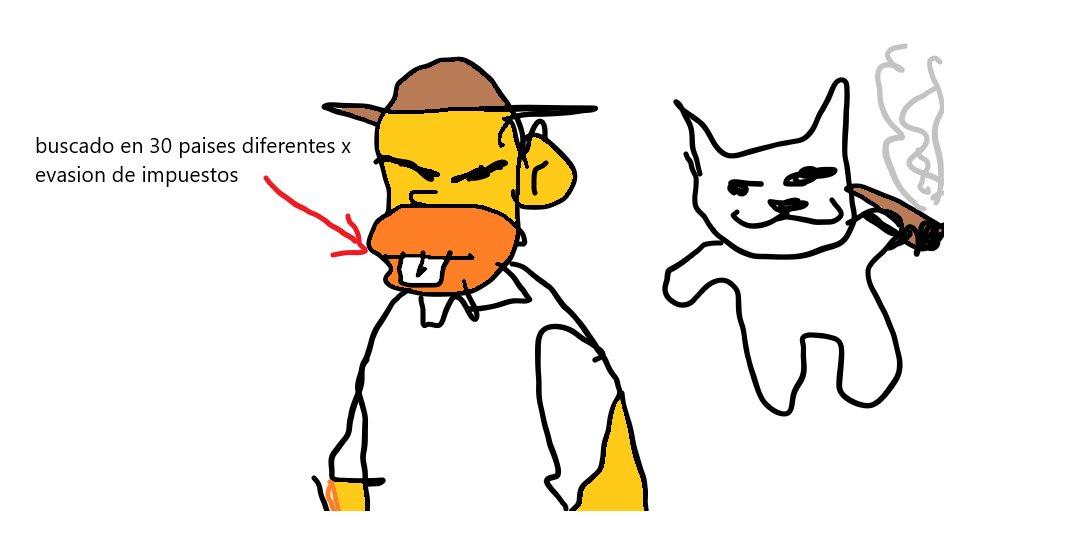
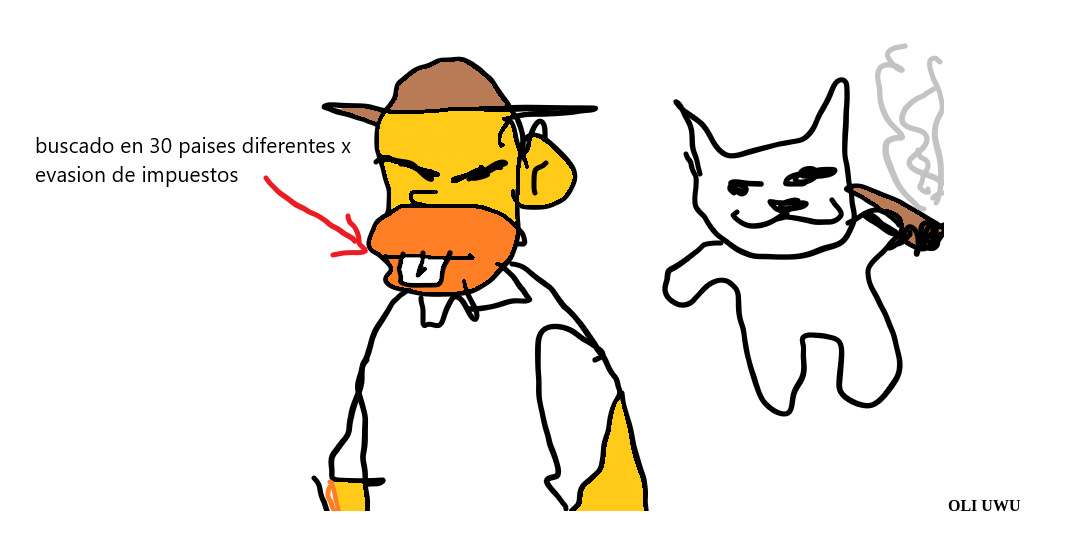
Before and after one commit to httmaay/oliuwu-, a plain HTML site: page index.html in a window 1280 px wide. Shown: the part 61-610 px from the top of the page, without its empty margins (0-1076 px from the left). Drawn offline with Linux system fonts and the light colour scheme.

Commit message:
Add oli uwu

```diff
--- a/index.html
+++ b/index.html
@@ -9,5 +9,6 @@
 <body>
     <h1>PRUEBITA</h1>
     <img src="img/Sin título.png" alt="SI">
+    <strong>OLI UWU</strong>
 </body>
 </html>
```
